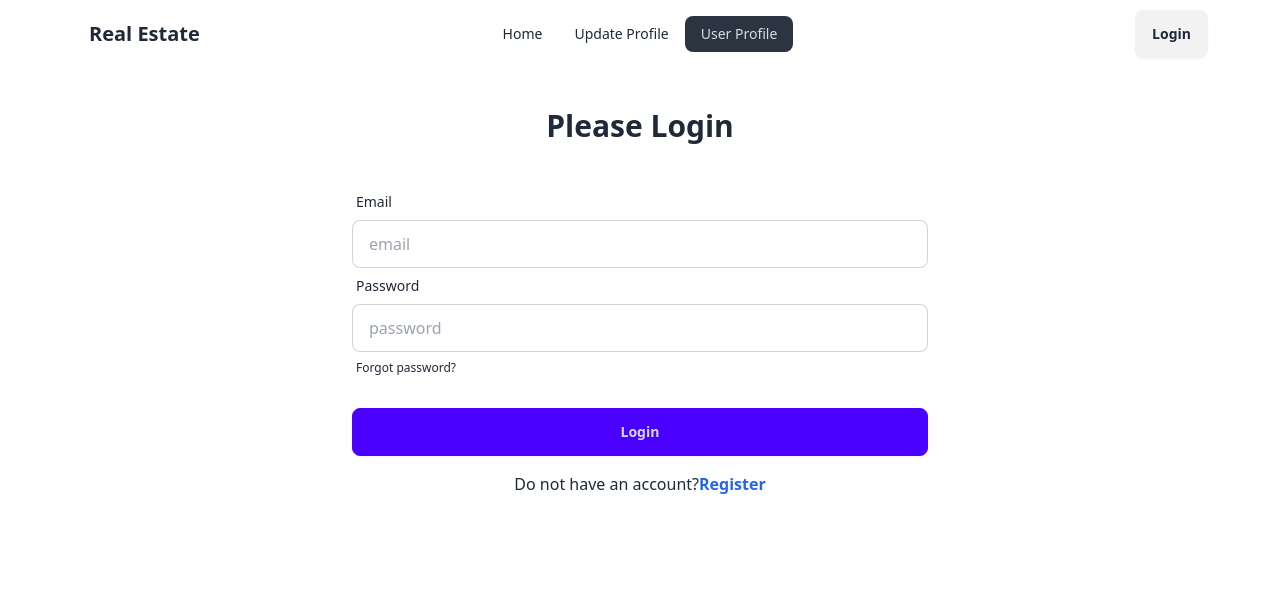
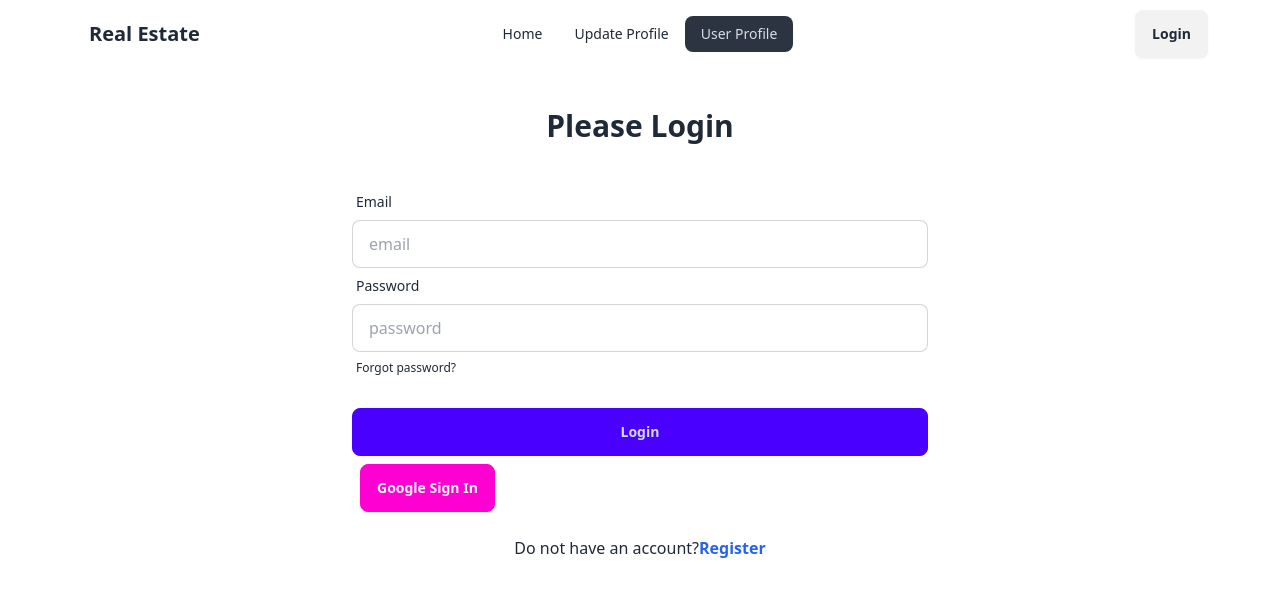
Before and after one commit to Hamed18/real-estate, a React (Vite) app: page /login in a window 1280 px wide. Shown: the top 596 px of the page. Built offline with nearby package versions, Linux system fonts and the light colour scheme; no server answers.

Commit message:
Google Sign In using GoogleAuthProvider

```diff
--- a/src/Pages/UserProfile/Login.jsx
+++ b/src/Pages/UserProfile/Login.jsx
@@ -2,6 +2,8 @@ import { AuthContext } from "../../Providers/AuthProviders";
 import Navbar from "../../Shared/Navbar";
 import { Link, useLocation, useNavigate } from "react-router-dom";
 import { useContext } from "react";
+import { getAuth, GoogleAuthProvider, signInWithPopup } from "firebase/auth";
+import app from "../../firebase/firebase.config";
 
 const Login = () => {
   const { signIn } = useContext(AuthContext);
@@ -30,6 +32,21 @@ const Login = () => {
       });
 
   };
+
+  // Google Sign In
+  const auth = getAuth(app);
+  const GoogleProvider = new GoogleAuthProvider();
+  const handleGoogleSignIn = () => {
+    console.log('google mama is coming');
+    signInWithPopup(auth,GoogleProvider)
+    .then(result => {
+      const user = result.user;
+      console.log(user);
+    })
+    .catch(error => {
+      console.log('error',error.message);
+    })
+  }
 
   return (
     <div>
@@ -69,6 +86,10 @@ const Login = () => {
           <div className="form-control mt-6">
             <button className="btn btn-primary">Login</button>
           </div>
+          {/* google sign in */}
+          <div>
+            <button className="btn btn-secondary m-2 item-center" onClick={handleGoogleSignIn}>Google Sign In</button>
+          </div>
         </form>
         <p className="text-center mt-4">
           Do not have an account?
```
